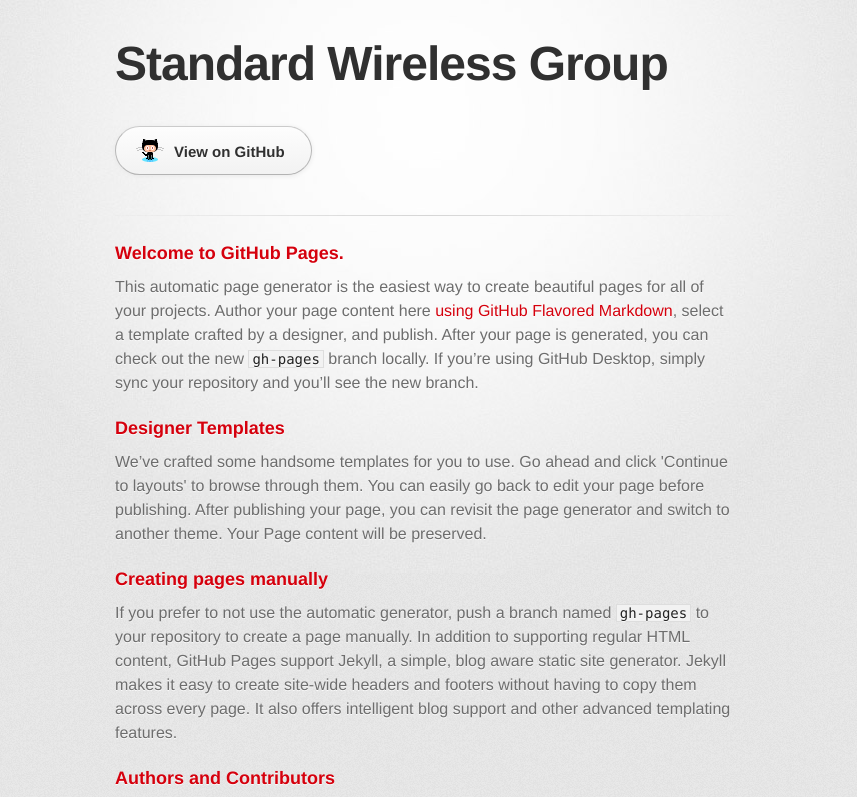
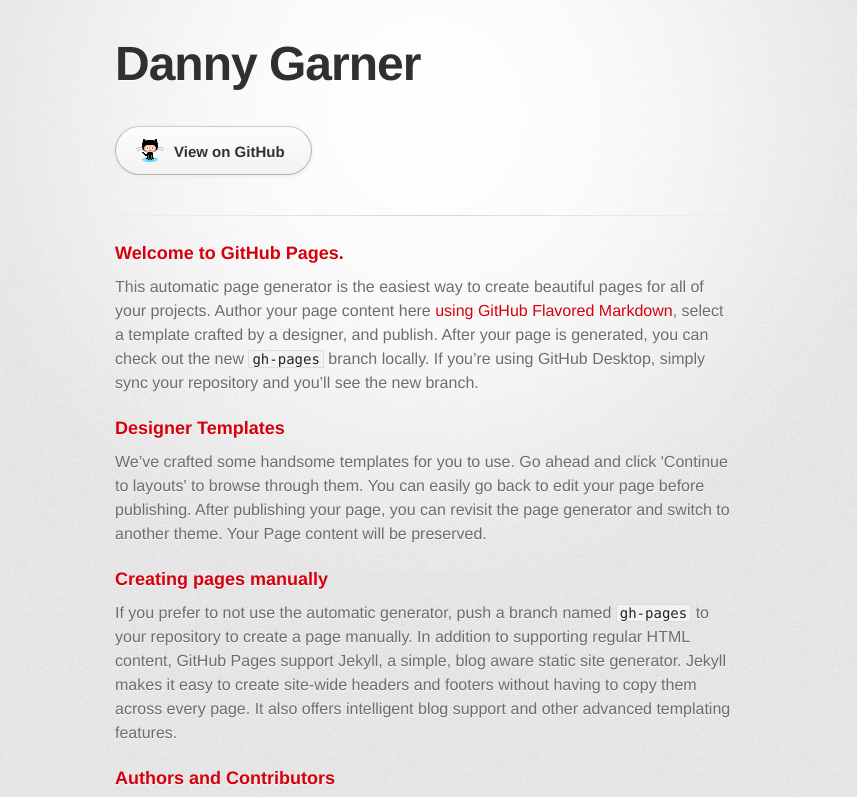
Before and after one commit to dg71270/dg71270.github.io, a plain HTML site: page index.html in a window 1280 px wide. Shown: the top 797 px of the page, without its empty margins (215-1072 px from the left). Drawn offline with Linux system fonts and the light colour scheme; a web font is replaced by a local one.

Commit message:
Update index.html

```diff
--- a/index.html
+++ b/index.html
@@ -18,7 +18,7 @@
       <div class="inner">
 
         <header>
-          <h1>Standard Wireless Group</h1>
+          <h1>Danny Garner</h1>
           <h2></h2>
         </header>
 
```
